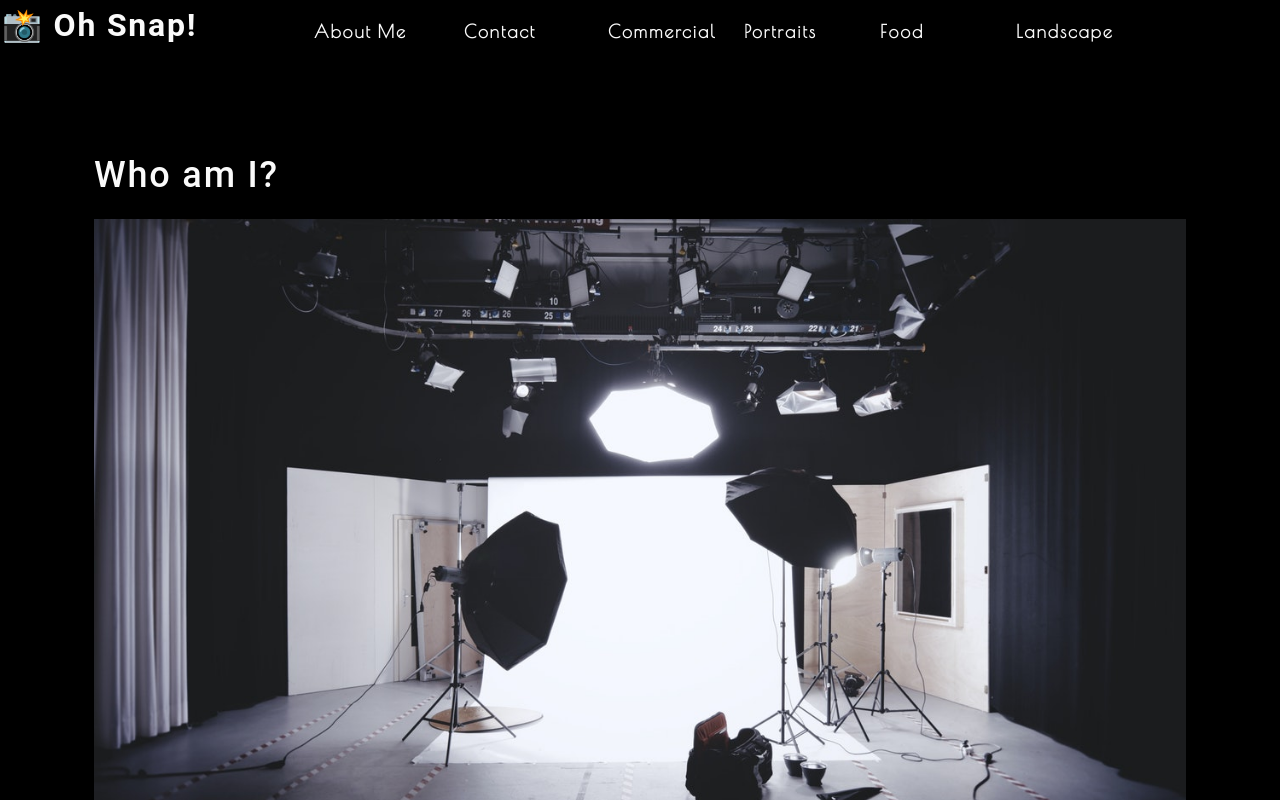
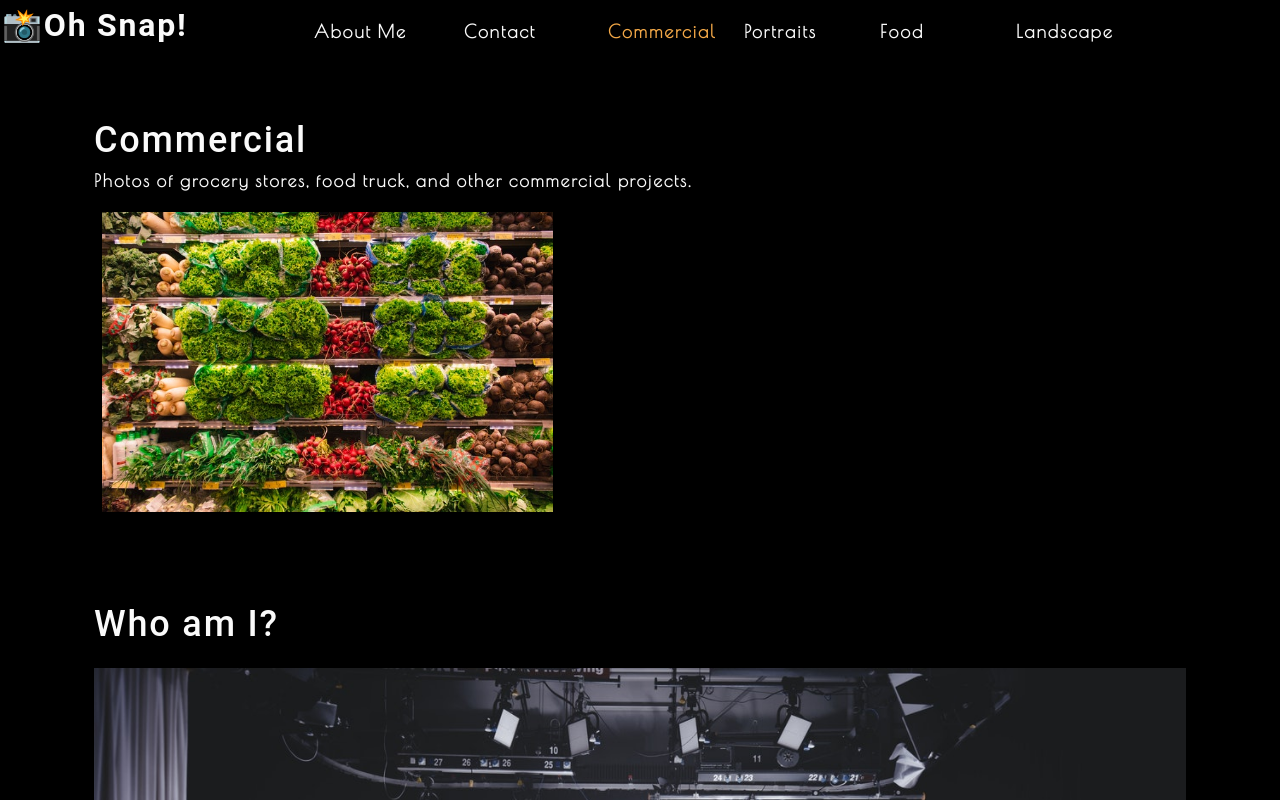
Before and after one commit to FinnStitcher/photo-port, a React (Create React App) app: page / in a window 1280 px wide. Shown: the top 800 px of the page. Built offline with nearby package versions, Linux system fonts and the light colour scheme.

Commit message:
gallery, working on state

```diff
--- a/src/App.js
+++ b/src/App.js
@@ -1,14 +1,41 @@
-import React from 'react';
+import React, {useState} from 'react';
 import About from './components/About';
 import Nav from './components/Nav';
+import Gallery from './components/Gallery';
 
 // this is the root of the whole app
 
 function App() {
+    // i do not fully understand why we are calling useState twice here
+    // i guess because we need to maintain two states - the full list and the current one?
+	const [categories] = useState([
+		{
+			name: 'commercial',
+			description:
+				'Photos of grocery stores, food truck, and other commercial projects'
+		},
+		{
+			name: 'portraits',
+			description: 'Portraits of people in my life'
+		},
+		{
+			name: 'food',
+			description: 'Delicious delicacies'
+		},
+		{
+			name: 'landscape',
+			description:
+				'Fields, farmhouses, waterfalls, and the beauty of nature'
+		}
+	]);
+    const [currentCat, setCurrentCat] = useState(categories[0]);
+    // because this state needs to be used by both nav and gallery, and they are siblings, we have it lifted up here
+
 	return (
     <div>
-        <Nav></Nav>
+        <Nav categories={categories} currentCat={currentCat} setCurrentCat={setCurrentCat}></Nav>
         <main>
+            <Gallery></Gallery>
             <About></About>
         </main>
     </div>
--- a/src/components/About/index.js
+++ b/src/components/About/index.js
@@ -5,7 +5,10 @@ function About() {
     return (
         <section className="my-5">
             <h1 id="about">Who am I?</h1>
+
             <img src={coverImage} className="my-2" style={{ width: "100%" }} alt="cover" />
+
+            <p>Lorem ipsum dolor sit amet, consectetur adipiscing elit, sed do eiusmod tempor incididunt ut labore et dolore magna aliqua. Amet justo donec enim diam vulputate ut pharetra. Mi tempus imperdiet nulla malesuada. Sed turpis tincidunt id aliquet risus feugiat. Turpis massa tincidunt dui ut ornare lectus.</p>
         </section>
     )
 };
--- /dev/null
+++ b/src/components/Gallery/index.js
@@ -0,0 +1,23 @@
+import React from 'react';
+import {capitalizeFirstLetter} from '../../utils/helpers';
+import photo from '../../assets/small/commercial/0.jpg';
+
+function Gallery(props) {
+    const currentCategory = {
+        name: 'commercial',
+        description: 'Photos of grocery stores, food truck, and other commercial projects.'
+    };
+
+    return (
+        <section>
+            <h1>{capitalizeFirstLetter(currentCategory.name)}</h1>
+            <p>{currentCategory.description}</p>
+
+            <div className="flex-row">
+                <img alt="Shelves of produce" src={photo} className="img-thumbnail mx-1" />
+            </div>
+        </section>
+    )
+};
+
+export default Gallery;
--- a/src/components/Nav/index.js
+++ b/src/components/Nav/index.js
@@ -1,40 +1,27 @@
 import React from 'react';
+import { capitalizeFirstLetter } from '../../utils/helpers';
 
-// this will make it easier to expand the categories and reduces repetition
-const categories = [
-    {
-        name: 'commercial',
-        description: 'Photos of grocery stores, food truck, and other commercial projects'
-    },
-    {
-        name: 'portraits',
-        description: 'Portraits of people in my life'
-    },
-    {
-        name: 'food',
-        description: 'Delicious delicacies'
-    },
-    {
-        name: 'landscape',
-        description: 'Fields, farmhouses, waterfalls, and the beauty of nature'
-    }
-];
+function Nav(props) {
+    // destructure
+    const {categories = [], currentCat, setCurrentCat} = props;
 
-function categorySelected(name) {
-    console.log(name + ' clicked');
-};
-
-function Nav() {
 	return (
 		<header className="flex-row">
 			<h2>
-                <a data-testid="link" href="/"><span role="img" aria-label="camera">📸</span> Oh Snap!</a>
+				<a data-testid="link" href="/">
+					<span role="img" aria-label="camera">
+                    📸
+					</span>
+					Oh Snap!
+				</a>
 			</h2>
 
 			<nav>
 				<ul className="flex-row">
 					<li>
-                        <a data-testid="about" href="#about">About me</a>
+						<a data-testid="about" href="#about">
+							About me
+						</a>
 					</li>
 
 					<li>
@@ -43,16 +30,22 @@ function Nav() {
 
 					{/* implicit return */}
 					{categories.map(category => (
-                        <li className="mx-1" key={category.name}>
-                            <span onClick={() => categorySelected(category.name)}>
-                                {category.name}
+						<li
+                            className={`mx-1 ${currentCat.name === category.name && 'navActive'}`}
+                            key={category.name}
+                        >
+                            {/* short circuit statement - if that comparison is true, run the second half of the statement */}
+							<span
+								onClick={() => setCurrentCat(category)}
+							>
+								{capitalizeFirstLetter(category.name)}
 							</span>
 						</li>
 					))}
 				</ul>
 			</nav>
 		</header>
-    )
-};
+	);
+}
 
 export default Nav;
```
Lines whose indentation alone changed are shown as unchanged.
